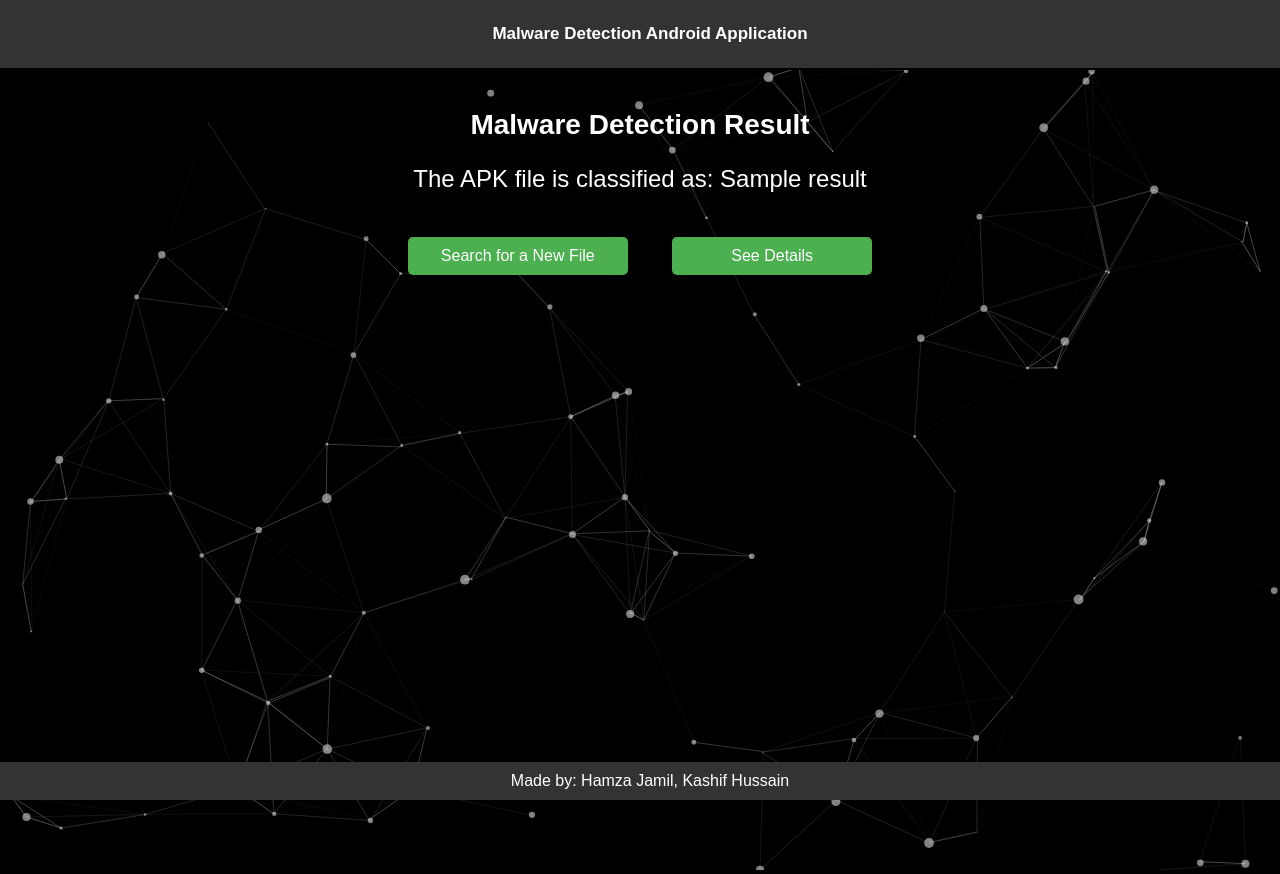
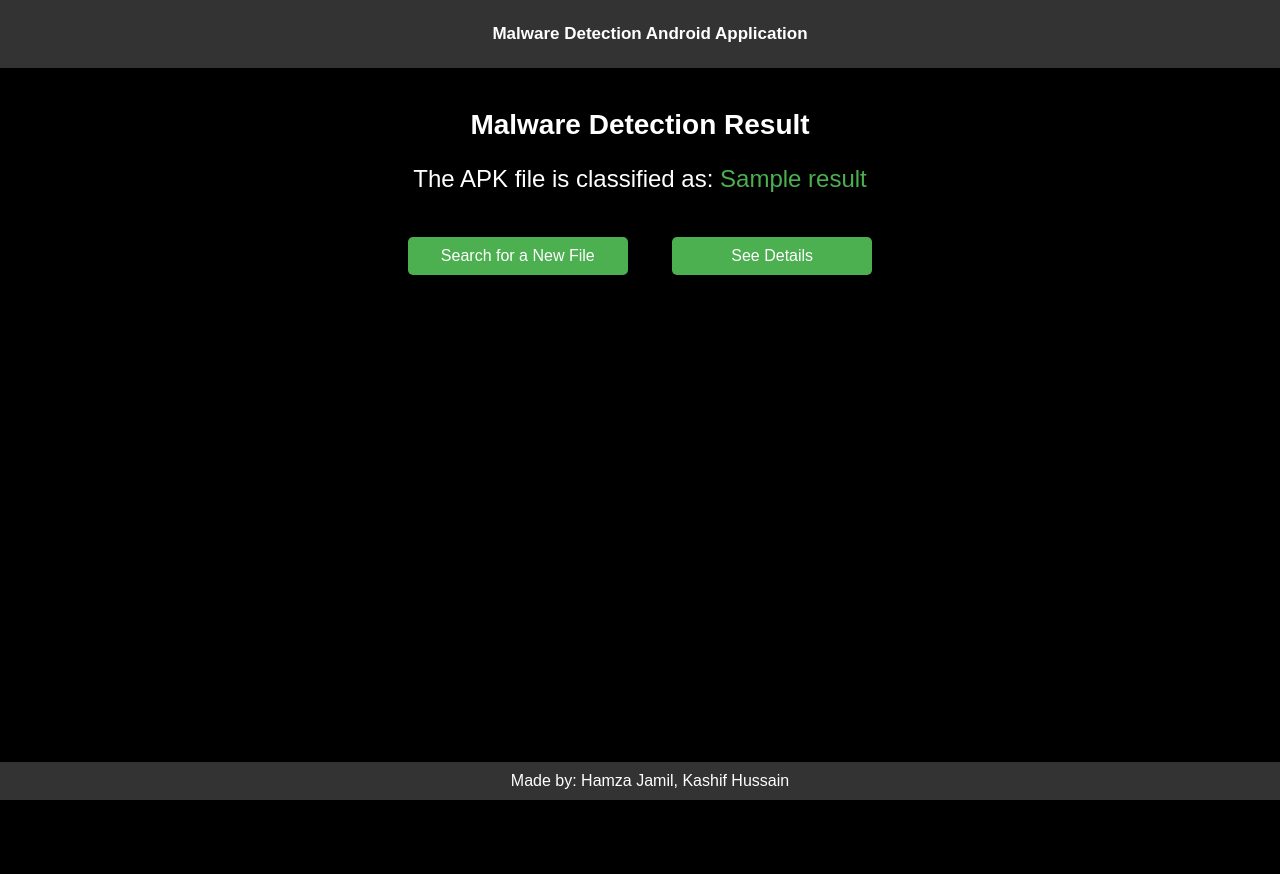
Before and after one commit to supremehj/WebApp-flask, a Flask app: template templates/result.html in a window 1280 px wide. After the commit the page ends 800 px from the top, so only its background shows below. Run offline with Flask 3, Linux system fonts and the light colour scheme; the template is opened without the code that fills it: most values are stand-ins (such as "Sample title", 1, 10 or a date in 2020); parts of the project's set-up code (start-up, migrations or seed data) failed here and were passed over.

Commit message:
Update result.html

```diff
--- a/templates/result.html
+++ b/templates/result.html
@@ -18,6 +18,7 @@
             color: #fff;
             padding: 10px;
             text-align: center;
+            z-index: 1000;
         }
 
         .navbar h1 {
@@ -28,6 +29,8 @@
             padding: 20px;
             text-align: center;
             margin-top: 70px; /* Adjust the margin as needed */
+            position: relative;
+            z-index: 1;
         }
 
         h1 {
@@ -37,6 +40,14 @@
         .result {
             font-size: 24px;
             margin-top: 20px;
+        }
+
+        .result-malware {
+            color: #ff4444;
+        }
+
+        .result-benign {
+            color: #4CAF50;
         }
 
         .button {
@@ -81,6 +92,7 @@
             position: fixed;
             bottom: 0;
             width: 100%;
+            z-index: 1000;
         }
 
         .chart-container {
@@ -91,10 +103,38 @@
         }
 
         #particles-js {
-            position: absolute;
+            position: fixed;
             width: 100%;
             height: 100%;
-            z-index: -1; /* Set z-index to -1 to place it behind other elements */
+            top: 0;
+            left: 0;
+            z-index: 0;
+        }
+
+        .permissions-list {
+            max-height: 300px;
+            overflow-y: auto;
+            margin: 10px 0;
+        }
+
+        .permissions-list table {
+            width: 100%;
+            border-collapse: collapse;
+        }
+
+        .permissions-list th, .permissions-list td {
+            border: 1px solid #ddd;
+            padding: 8px;
+            text-align: left;
+        }
+
+        .permissions-list th {
+            background-color: #4CAF50;
+            color: white;
+        }
+
+        .permissions-list tr:nth-child(even) {
+            background-color: #f2f2f2;
         }
     </style>
     <script src="https://cdn.jsdelivr.net/npm/chart.js"></script>
@@ -110,17 +150,38 @@
     <div class="result-content">
         <h1>Malware Detection Result</h1>
         <div class="result">
-            <p>The APK file is classified as: {{ result }}</p>
+            <p>The APK file is classified as: <span class="{% if result == 'Malware' %}result-malware{% else %}result-benign{% endif %}">{{ result }}</span></p>
         </div>
 
         <a href="/" class="button">Search for a New File</a>
         <button onclick="toggleDetails()" class="button">See Details</button>
 
         <div id="detailsSection" class="details-section">
-            <p>Time of Upload: {{ upload_time }}</p>
-            <p>Name of APK File: {{ apk_name }}</p>
-            <p>Permissions Extracted: {{ permissions }}</p>
-            <p>{{ malware_status_message }}</p>
+            <p><strong>Time of Upload:</strong> {{ upload_time }}</p>
+            <p><strong>Name of APK File:</strong> {{ apk_name }}</p>
+            <p><strong>Permissions Extracted:</strong> {{ permissions_count }} permissions found</p>
+            <p><strong>{{ malware_status_message }}</strong></p>
+
+            <!-- Permissions Table -->
+            <div class="permissions-list">
+                <h3>Extracted Permissions</h3>
+                <table>
+                    <thead>
+                        <tr>
+                            <th>Permission Name</th>
+                            <th>Count</th>
+                        </tr>
+                    </thead>
+                    <tbody>
+                        {% for i in range(permissions|length) %}
+                        <tr>
+                            <td>{{ permissions[i] }}</td>
+                            <td>{{ permission_counts[i] }}</td>
+                        </tr>
+                        {% endfor %}
+                    </tbody>
+                </table>
+            </div>
 
             <!-- Pie Chart for Permissions -->
             <div class="chart-container">
@@ -144,32 +205,69 @@
         }
 
         // JavaScript to render a pie chart using Chart.js
-        var ctx = document.getElementById('permissionsPieChart').getContext('2d');
-        var permissionsPieChart = new Chart(ctx, {
+        document.addEventListener('DOMContentLoaded', function() {
+            var ctx = document.getElementById('permissionsPieChart');
+            if (ctx) {
+                var permissionsData = {{ permissions | tojson }};
+                var countsData = {{ permission_counts | tojson }};
+
+                // Generate random colors for each permission
+                var colors = [];
+                for (var i = 0; i < permissionsData.length; i++) {
+                    colors.push('rgba(' + Math.floor(Math.random() * 255) + ',' +
+                                Math.floor(Math.random() * 255) + ',' +
+                                Math.floor(Math.random() * 255) + ', 0.5)');
+                }
+
+                new Chart(ctx, {
                     type: 'pie',
                     data: {
-                labels: {{ permissions | tojson }}, // Replace with your permissions data
+                        labels: permissionsData,
                         datasets: [{
                             label: 'Permission Usage',
-                    data: {{ permission_counts | tojson }}, // Replace with your permission counts data
-                    backgroundColor: [
-                        'rgba(255, 99, 132, 0.5)',
-                        'rgba(54, 162, 235, 0.5)',
-                        // ... add more colors as needed
-                    ],
+                            data: countsData,
+                            backgroundColor: colors,
                             borderWidth: 1
                         }]
                     },
                     options: {
                         responsive: true,
-                maintainAspectRatio: false
+                        maintainAspectRatio: false,
+                        plugins: {
+                            legend: {
+                                position: 'bottom',
+                                labels: {
+                                    color: '#fff'
+                                }
+                            }
+                        }
+                    }
+                });
+            }
+        });
+
+        // Initialize particles
+        document.addEventListener('DOMContentLoaded', function() {
+            if (typeof particlesJS !== 'undefined') {
+                particlesJS('particles-js', {
+                    particles: {
+                        number: { value: 80, density: { enable: true, value_area: 800 } },
+                        color: { value: '#ffffff' },
+                        shape: { type: 'circle' },
+                        opacity: { value: 0.5, random: false },
+                        size: { value: 5, random: true },
+                        line_linked: { enable: true, distance: 150, color: '#ffffff', opacity: 0.4, width: 1 },
+                        move: { enable: true, speed: 6, direction: 'none', random: false, straight: false, out_mode: 'out' }
+                    },
+                    interactivity: {
+                        detect_on: 'canvas',
+                        events: { onhover: { enable: true, mode: 'repulse' }, onclick: { enable: true, mode: 'push' }, resize: true },
+                        modes: { repulse: { distance: 200 }, push: { particles_nb: 4 } }
+                    },
+                    retina_detect: true
+                });
             }
         });
     </script>
-
-    <!-- Include Particle.js script files here -->
-    <script src="{{ url_for('static', filename='particles.js') }}"></script>
-
-    <script src="{{ url_for('static', filename='app.js') }}"></script>
 </body>
 </html>
```
Lines whose indentation alone changed are shown as unchanged.
